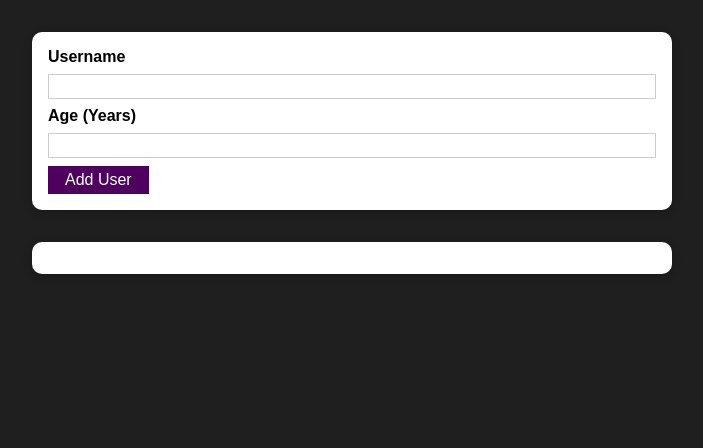
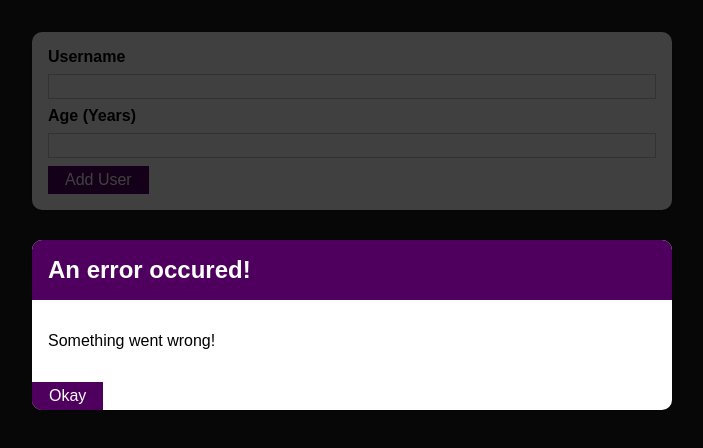
Before and after one commit to ShivammChauhann/users-list, a React (Create React App) app: page / in a window 1280 px wide. Shown: the top 448 px of the page, without its empty margins (288-991 px from the left). Built offline with nearby package versions, Linux system fonts and the light colour scheme.

Commit message:
adding the error modal component

```diff
--- /dev/null
+++ b/src/components/UI/ErrorModal.js
@@ -0,0 +1,26 @@
+import React from "react";
+
+import Card from "./Card";
+import Button from "./Button";
+import classes from "./ErrorModal.module.css";
+
+const ErrorModal = (props) => {
+  return (
+    <div>
+      <div className={classes.backdrop}></div>
+      <Card className={classes.modal}>
+        <header className={classes.header}>
+          <h2>{props.title}</h2>
+        </header>
+        <div className={classes.content}>
+          <p>{props.message}</p>
+        </div>
+        <footer className={classes.action}>
+          <Button>Okay</Button>
+        </footer>
+      </Card>
+    </div>
+  );
+};
+
+export default ErrorModal;
--- /dev/null
+++ b/src/components/UI/ErrorModal.module.css
@@ -0,0 +1,45 @@
+.backdrop {
+  position: fixed;
+  top: 0;
+  left: 0;
+  width: 100%;
+  height: 100vh;
+  z-index: 10;
+  background: rgba(0, 0, 0, 0.75);
+}
+
+.modal {
+  position: fixed;
+  top: 30vh;
+  left: 10%;
+  width: 80%;
+  z-index: 100;
+  overflow: hidden;
+}
+
+.header {
+  background: #4f005f;
+  padding: 1rem;
+}
+
+.header h2 {
+  margin: 0;
+  color: white;
+}
+
+.content {
+  padding: 1rem;
+}
+
+.actions {
+  padding: 1rem;
+  display: flex;
+  justify-content: flex-end;
+}
+
+@media (min-width: 768px) {
+  .modal {
+    left: calc(50% - 20rem);
+    width: 40rem;
+  }
+}
--- a/src/components/Users/AddUser.js
+++ b/src/components/Users/AddUser.js
@@ -2,6 +2,7 @@
 
 import Card from "../UI/Card";
 import Button from "../UI/Button";
+import ErrorModal from "../UI/ErrorModal";
 import classes from "./AddUser.module.css";
 
 const AddUser = (props) => {
@@ -30,6 +31,8 @@
   };
 
   return (
+    <div>
+      <ErrorModal title="An error occured!" message="Something went wrong!" />
       <Card className={classes.input}>
         <form onSubmit={addUserHandler}>
           <label htmlFor="username">Username</label>
@@ -49,6 +52,7 @@
           <Button type="submit">Add User</Button>
         </form>
       </Card>
+    </div>
   );
 };
 
```
Lines whose indentation alone changed are shown as unchanged.
